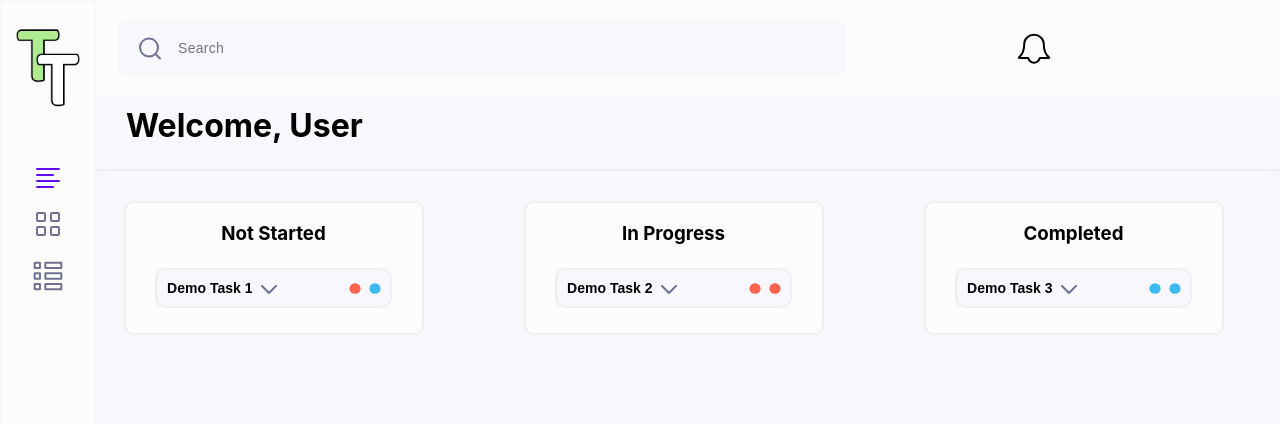
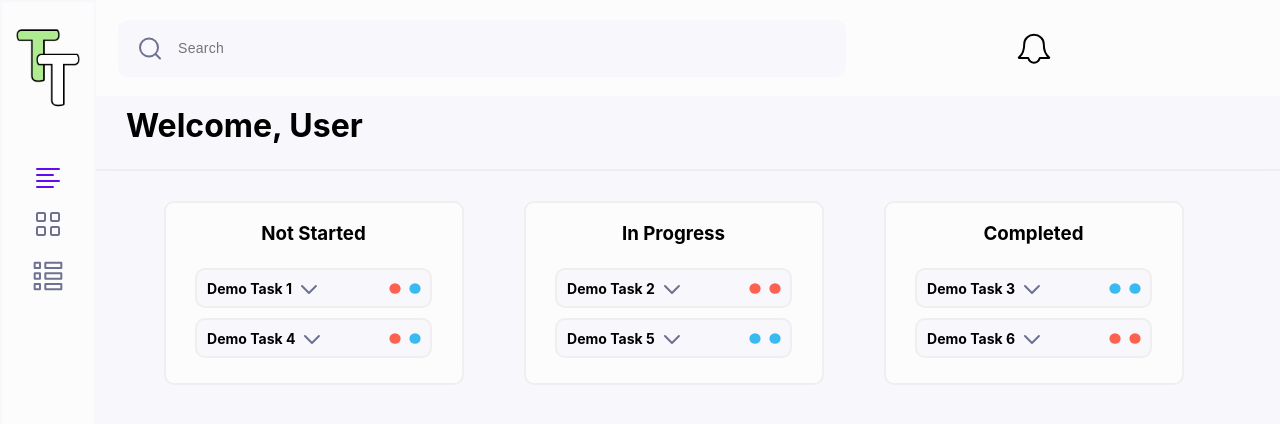
Before and after one commit to j-labbe/task-trak, a Next.js app: page /app in a window 1280 px wide. Shown: the top 424 px of the page. Built offline with nearby package versions, Linux system fonts and the light colour scheme; a web font is replaced by a local one.

Commit message:
Task list animation completed

```diff
--- a/components/listView/index.tsx
+++ b/components/listView/index.tsx
@@ -1,7 +1,6 @@
 import React, { useState, useEffect, useContext } from "react";
 import styled from "styled-components";
 import { mixins } from "../../styles";
-import { settings } from "../../demo";
 import moment from "moment";
 import { TransitionGroup, CSSTransition } from "react-transition-group";
 import { AppContext, IndividualTaskTypes, TaskTypes, UserDataTypes } from "../../contexts/AppContext";
@@ -61,12 +60,17 @@ const StyledMyTasks = styled.div`
             @media (min-width: 1177px) {
                 flex-direction: row;
             }
+            @media(max-width: 1176px) {
+                justify-content: flex-start;
+                align-items: center;
+                margin-top: 20px;
+            }
         }
     }
 `;
 
 const ListView = () => {
-    const { tasks, refreshTasks, userData, getUserData } = useContext(AppContext);
+    const { refreshTasks, userData, getUserData } = useContext(AppContext);
     const [isLoaded, setIsLoaded] = useState(false);
     const [isMounted, setIsMounted] = useState(false);
     const [sortedData, setSortedData] = useState([]);
@@ -92,20 +96,20 @@ const ListView = () => {
     };
 
     useEffect(() => {
+        if (!isLoaded && !isMounted) {
             nProgress.start();
-        if (!isLoaded && !isMounted) {
             getUserData().then(() => {
                 nProgress.set(0.5);
                 refreshAndSort({
-                    callback: () => {
-                        setIsLoaded(true);
-                    }
+                    callback: () => setIsLoaded(true)
                 });
             });
         } else {
             if (isLoaded && !isMounted) {
                 nProgress.done();
                 setIsMounted(true);
+            } else {
+                nProgress.done();
             }
         }
     }, [isLoaded]);
@@ -115,66 +119,46 @@ const ListView = () => {
             <Head>
                 <title>Home - Task Trak</title>
             </Head>
-            {(isMounted && typeof sortedData[0].children !== "undefined") ? (
             <StyledMyTasks>
                 <div className="container">
                     <div className="sticky-title-container">
                         <div className="sticky-title"></div>
+                        {isMounted ? (
+                            <CSSTransition classNames={"fadedown"} timeout={4000}>
                                 <h1 className="title">Welcome, {userData.firstName}</h1>
+                            </CSSTransition>
+                        ) : ''}
                     </div>
                     <div className="listgroup">
-                            <TaskList title="Not Started">
+                        <TransitionGroup component={null}>
+                            {isMounted ?
+                                sortedData.map((group, i) => (
+                                    <CSSTransition key={i} classNames={"fastfadeup"} timeout={2000 + (i * 100)}>
+                                        <TaskList title={group.title} key={i} style={{transitionDelay: `${i*75}ms`}}>
                                             <TransitionGroup component={null}>
                                                 {
-                                        sortedData[0].children.map((child, i: number) => (
-                                            <CSSTransition key={i} classNames="fadeUp" timeout={1000}>
+                                                    sortedData[i].children.map((child, o: number) => (
                                                         <TaskBtn
                                                             title={child.name}
-                                                    tags={child.properties.tags.map((tag, o: number) => {
-                                                        return {
+                                                            tags={child.properties.tags.map((tag, k) => ({
                                                                 urgent: tag.urgent,
                                                                 name: tag.name
-                                                        }
-                                                    })} style={{ transitionDelay: `${(i = 0 ? 1 : i) * 100}ms` }} />
-                                            </CSSTransition>
+                                                            }))}
+                                                            style={{ transitionDelay: `${o * 1000}ms` }}
+                                                            pos={o}
+                                                            key={o}
+                                                        />
                                                     ))
                                                 }
                                             </TransitionGroup>
                                         </TaskList>
-                            <TaskList title="In Progress">
-                                {
-                                    sortedData[1].children.map((child, i: number) => (
-                                        <TaskBtn
-                                            key={i}
-                                            title={child.name}
-                                            tags={child.properties.tags.map((tag, o: number) => {
-                                                return {
-                                                    urgent: tag.urgent,
-                                                    name: tag.name
-                                                }
-                                            })} />
+                                    </CSSTransition>
                                 ))
-                                }
-                            </TaskList>
-                            <TaskList title="Completed">
-                                {
-                                    sortedData[2].children.map((child, i: number) => (
-                                        <TaskBtn
-                                            key={i}
-                                            title={child.name}
-                                            tags={child.properties.tags.map((tag, o: number) => {
-                                                return {
-                                                    urgent: tag.urgent,
-                                                    name: tag.name
-                                                }
-                                            })} />
-                                    ))
-                                }
-                            </TaskList>
+                                : ''}
+                        </TransitionGroup>
                     </div>
                 </div>
             </StyledMyTasks>
-            ) : ''}
         </div>
     )
 };
--- a/components/listView/taskBtn.tsx
+++ b/components/listView/taskBtn.tsx
@@ -2,6 +2,7 @@ import { useState } from "react";
 import styled from "styled-components";
 import { mixins } from "../../styles";
 import { IconArrowDown } from "../../assets/images";
+import { CSSTransition } from "react-transition-group";
 
 export interface BarProps {
     isOpen: boolean
@@ -9,6 +10,7 @@ export interface BarProps {
 
 const StyledBar = styled.div<BarProps>`
     ${mixins.flexCenter}
+    font-family: var(--font-default) !important;
     width: 100%;
     .bar {
         ${mixins.flexCenter}
@@ -47,6 +49,7 @@ const StyledBar = styled.div<BarProps>`
             }
 
             h1 {
+                font-family: var(--font-default) !important;
                 font-size: var(--f-sm);
                 margin: 0;
                 padding: 0;
@@ -56,6 +59,7 @@ const StyledBar = styled.div<BarProps>`
                 justify-content: flex-end !important;
                 width: auto;
                 .tag {
+                    font-family: var(--font-default) !important;
                     content: "";
                     height: 15px !important;
                     width: 10px !!important;
@@ -77,6 +81,7 @@ const StyledBar = styled.div<BarProps>`
                     }
                 }
                 .tag-name {
+                    font-family: var(--font-default) !important;
                     display: none !important;
                 }
             }
@@ -96,9 +101,11 @@ const StyledBar = styled.div<BarProps>`
         }
 
         h1 {
+            font-family: var(--font-default) !important;
             font-size: var(--f-md);
             margin: 5px !important;
             padding: 0;
+            transition: transform 0.5s cubic-bezier(0, 0.55, 0.45, 1);
         }
         .tags {
             ${mixins.flexCenter}
@@ -117,6 +124,7 @@ const StyledBar = styled.div<BarProps>`
                 border-radius: 10px;
                 padding: 1px 8px;
                 transition: var(--transition);
+                font-family: var(--font-default) !important;
 
                 &.nonUrgent {
                     background-color: #3BBAF1;
@@ -138,6 +146,7 @@ const StyledBar = styled.div<BarProps>`
                 }
 
                 .tag-name {
+                    font-family: var(--font-default) !important;
                     font-size: var(--f-xxs);
                     ${mixins.flexCenter}
                     margin: 0;
@@ -160,7 +169,7 @@ const StyledBar = styled.div<BarProps>`
     }
 `;
 
-const TaskBtn = ({ title, tags, style = undefined }) => {
+const TaskBtn = ({ title, tags, style = undefined, showAnim = true, pos = 0 }) => {
     const [isOpen, setIsOpen] = useState(false);
 
     const handleToggleOpen = () => {
@@ -168,8 +177,12 @@ const TaskBtn = ({ title, tags, style = undefined }) => {
     }
 
     return (
+        <div className="fullwidth" style={style ? style : undefined} >
+            {
+                showAnim ? (
+                    <CSSTransition classNames="fastfadeup" timeout={2000+(pos*100)}>
                         <StyledBar isOpen={isOpen}>
-            <button {...style ? (style = { style }) : ''} className={"bar" + (isOpen ? "" : " collapsed")} id="2" onClick={() => handleToggleOpen()}>
+                            <button className={"bar" + (isOpen ? "" : " collapsed")} id="2" onClick={() => handleToggleOpen()}>
                                 <div className="heading">
                                     <div className="statusIcon">
                                         <div className="icon-check"></div>
@@ -190,6 +203,33 @@ const TaskBtn = ({ title, tags, style = undefined }) => {
                                 </div>
                             </button>
                         </StyledBar>
+                    </CSSTransition>
+                ) : (
+                    <StyledBar isOpen={isOpen}>
+                        <button className={"bar" + (isOpen ? "" : " collapsed")} id="2" onClick={() => handleToggleOpen()}>
+                            <div className="heading">
+                                <div className="statusIcon">
+                                    <div className="icon-check"></div>
+                                </div>
+                                <h1>{title}</h1>
+                                <div className="controls">
+                                    <div className="expand">
+                                        <IconArrowDown />
+                                    </div>
+                                </div>
+                            </div>
+                            <div className="tags">
+                                {tags.map((tag: any, i: number) => (
+                                    <div className={"tag" + (tag.urgent ? " urgent" : " nonUrgent")} key={i}>
+                                        <p className="tag-name">{tag.name}</p>
+                                    </div>
+                                ))}
+                            </div>
+                        </button>
+                    </StyledBar>
+                )
+            }
+        </div>
     );
 }
 
--- a/components/listView/taskList.tsx
+++ b/components/listView/taskList.tsx
@@ -12,7 +12,7 @@ const StyledList = styled.div`
     ${mixins.flexCenter}
     flex-direction: column;
     justify-content: flex-start;
-    margin: 0 50px;
+    margin: 0 30px;
     width: 300px;
     background-color: var(--default-bg);
     border: 2px solid var(--card-border);
@@ -29,24 +29,27 @@ const StyledList = styled.div`
         margin: 0 10px;
     }
     @media(max-width: 768px) {
-        margin: 20px 0;
+        margin: 10px 0;
         width: 300px;
     }
 `;
 
 type Props = {
     title: string,
-    children: React.ReactNode
+    children: React.ReactNode,
+    style?: object
 }
 
-const TaskList = ({title, children}: Props) => {
+const TaskList = ({ title, children, style }: Props) => {
     return (
+        <div {...style?(style={style}):''}>
             <StyledListGroup>
                 <StyledList>
                     <h3>{title}</h3>
                     {children}
                 </StyledList>
             </StyledListGroup>
+        </div>
     );
 };
 
--- a/demo/index.js
+++ b/demo/index.js
@@ -68,6 +68,69 @@ module.exports = {
                 ]
             },
             progress: 2
+        },
+        {
+            id: 4,
+            name: 'Demo Task 4',
+            description: 'Demo Task 4 description',
+            properties: {
+                startDate: 'Friday, July 30, 2021',
+                endDate: 'Monday, August 2, 2021',
+                timeZone: 'America/New_York',
+                tags: [
+                    {
+                        urgent: true,
+                        name: "Needs review"
+                    },
+                    {
+                        urgent: false,
+                        name: "Expedited"
+                    }
+                ]
+            },
+            progress: 0
+        },
+        {
+            id: 5,
+            name: 'Demo Task 5',
+            description: 'Demo Task 5 description',
+            properties: {
+                startDate: 'Friday, July 30, 2021',
+                endDate: 'Monday, August 2, 2021',
+                timeZone: 'America/New_York',
+                tags: [
+                    {
+                        urgent: false,
+                        name: "Needs review"
+                    },
+                    {
+                        urgent: false,
+                        name: "Expedited"
+                    }
+                ]
+            },
+            progress: 1
+        },
+        {
+            id: 6,
+            name: 'Demo Task 6',
+            description: 'Demo Task 6 description',
+            properties: {
+                startDate: 'Friday, July 30, 2021',
+                endDate: 'Monday, August 2, 2021',
+                timeZone: 'America/New_York',
+                tags: [
+                    {
+                        urgent: true,
+                        name: "Needs review"
+                    },
+                    {
+                        urgent: true,
+                        name: "Expedited"
+                    }
+                ]
+            },
+            progress: 2
         }
     ],
     userInfo: {
--- a/styles/GlobalStyle.js
+++ b/styles/GlobalStyle.js
@@ -206,6 +206,12 @@ FAST TRANSITIONS
   100% { transform: rotate(360deg); }
 }
 
+/* MISC */
+
+.fullwidth {
+    width: 100%;
+}
+
 `;
 
 export default GlobalStyle;
```
Lines whose indentation alone changed are shown as unchanged.
